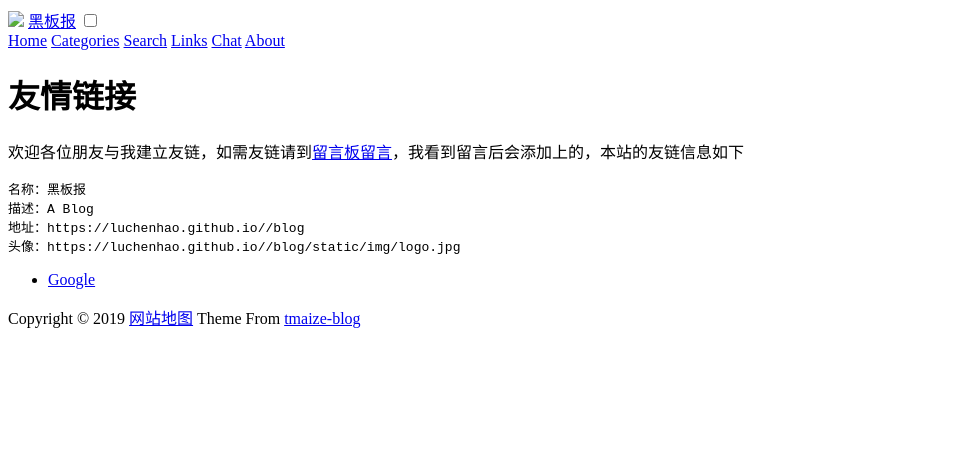
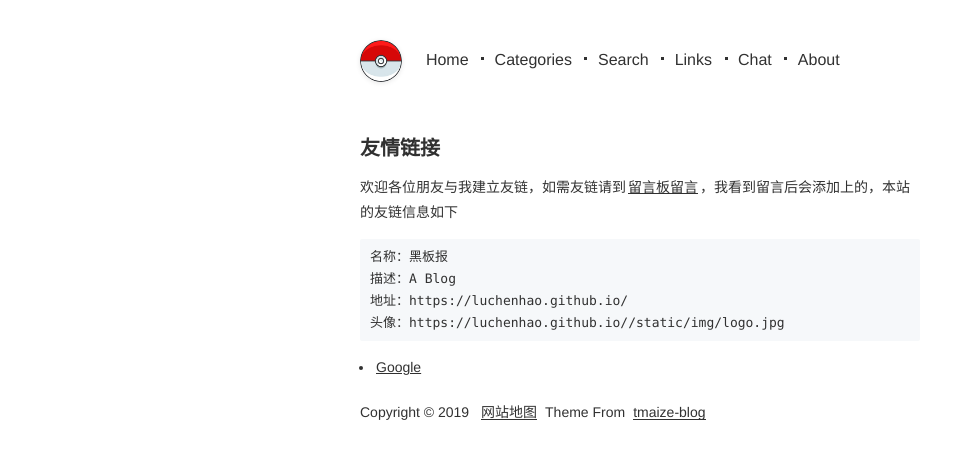
Before and after one commit to luchenhao/luchenhao.github.io, a Jekyll site: the page built from pages/links.md, in a window 1280 px wide. Shown: the top 459 px of the page, without its empty margins (0-965 px from the left). Built offline with Jekyll 4.4.1, drawn with Linux system fonts in a browser that asks for light colours.

Commit message:
Hello Word

```diff
--- a/_config.yml
+++ b/_config.yml
@@ -11,7 +11,7 @@ footerText: 'Copyright © 2019 '
 domainUrl: 'https://luchenhao.github.io/'
 # 路径配置，静态资源404一般是这里不对
 # 直接域名访问设置为'',有如果是user.github.io/blog/访问的话设置为'/blog'
-baseUrl: '/blog'
+baseUrl: ''
 
 # 菜单
 menu:
```
